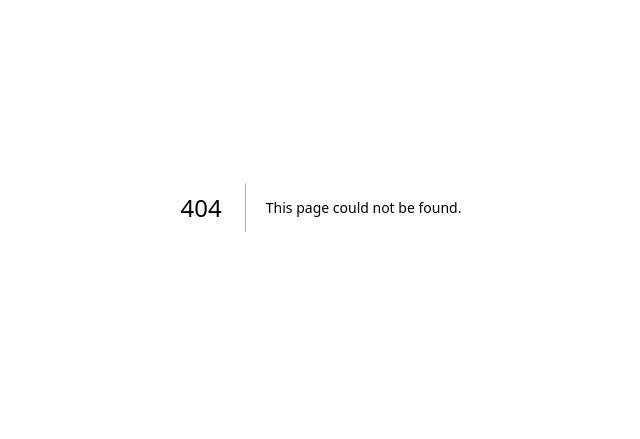
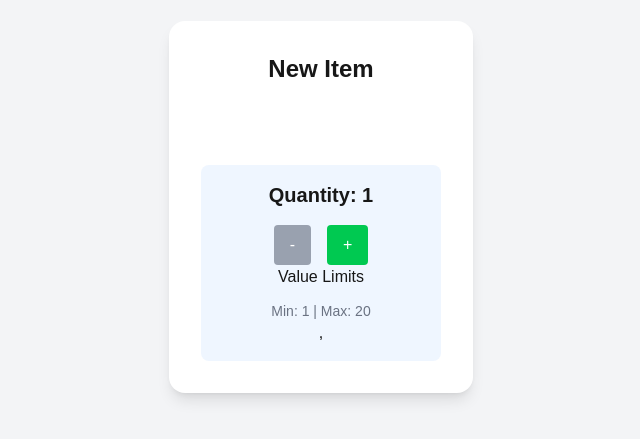
Before and after one commit to mitali1206/cprg306-assignments, a Next.js app: page /week-5 in a window 1280 px wide. Before the commit this address had no page. Shown: the part 193-632 px from the top of the page, without its empty margins (319-959 px from the left). Built offline with nearby package versions, Linux system fonts and the light colour scheme.

Commit message:
Week-5 assignment
Complete code for the week 5 assignment.

```diff
--- /dev/null
+++ b/app/week-5/new-item.js
@@ -0,0 +1,49 @@
+"use client";
+
+import { useState } from "react";
+
+export default function NewItem() {
+  const [quantity, setQuantity] = useState(1);
+
+  function increase() {
+    if (quantity < 20) {
+      setQuantity(quantity + 1);
+    }
+  }
+
+  function decrease() {
+    if (quantity > 1) {
+      setQuantity(quantity - 1);
+    }
+  }
+
+  return (
+    <div className="text-center mt-20 p-4 bg-blue-50 rounded-lg w-60 mx-auto">
+      <h2 className="text-xl font-semibold mb-4">Quantity: {quantity}</h2>
+
+      <div className="flex justify-center space-x-4">
+        <button
+          onClick={decrease}
+          disabled={quantity === 1}
+          className="px-4 py-2 bg-red-500 text-white rounded disabled:bg-gray-400"
+        >
+          -
+        </button>
+
+        <button
+          onClick={increase}
+          disabled={quantity === 20}
+          className="px-4 py-2 bg-green-500 text-white rounded disabled:bg-gray-400"
+        >
+          +
+        </button>
+      </div>
+
+      <p className="Limit"> Value Limits</p>
+
+      <p className="text-sm text-gray-500 mt-3">Min: 1 | Max: 20</p>
+
+    ,
+    </div>
+  );
+}
--- /dev/null
+++ b/app/week-5/page.js
@@ -0,0 +1,12 @@
+import NewItem from "./new-item";
+
+export default function Page() {
+  return (
+    <main className="flex items-center justify-center min-h-screen bg-gray-100">
+      <div className="bg-white shadow-lg rounded-2xl p-8">
+        <h1 className="text-2xl font-bold mb-6 text-center">New Item</h1>
+        <NewItem />
+      </div>
+    </main>
+  );
+}
```
